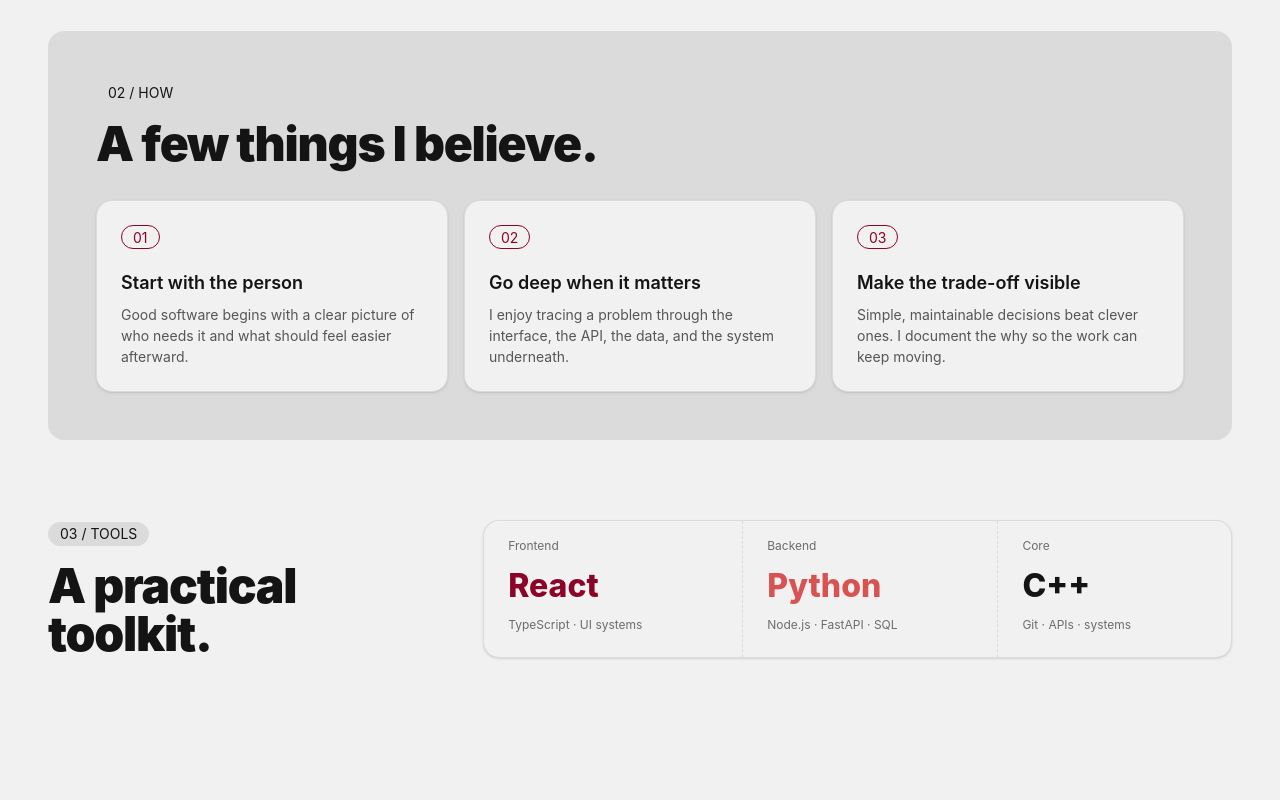
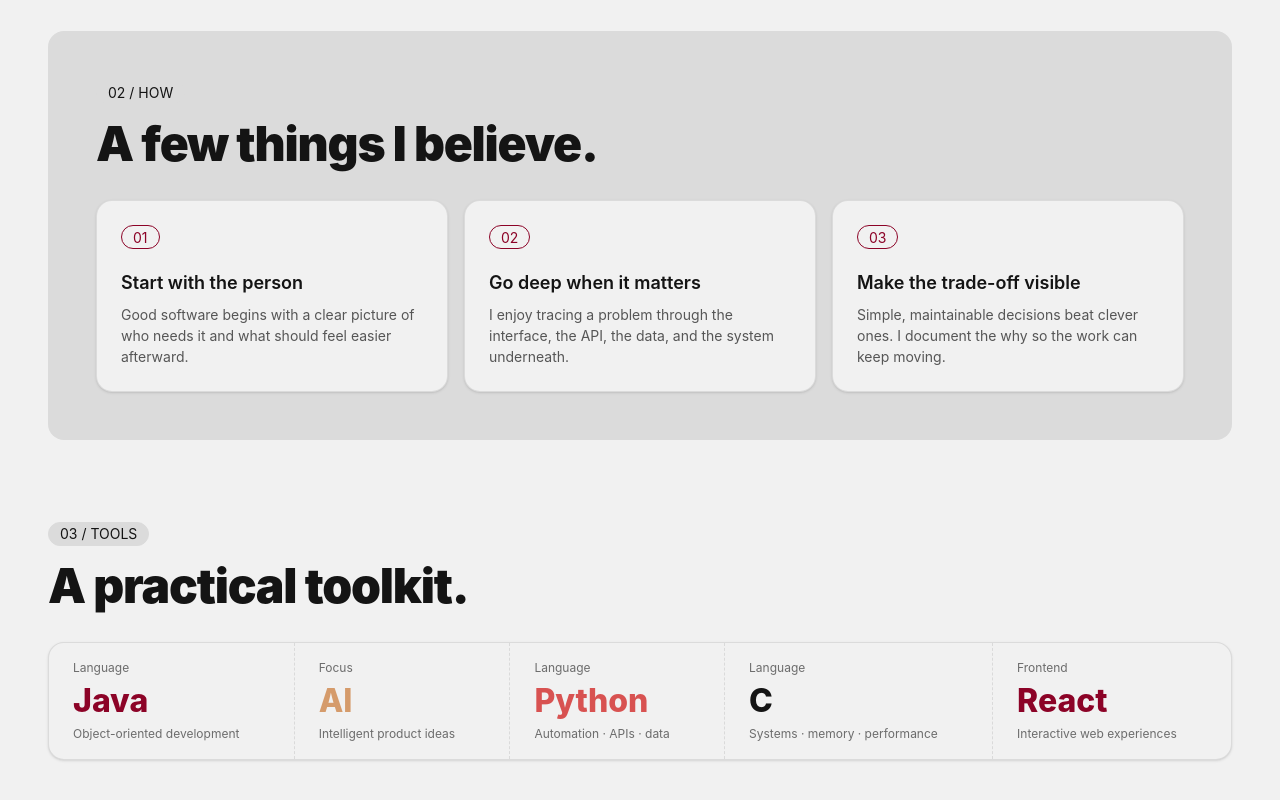
Before and after one commit to Rithabc/portfolio, a React (Vite) app: page /about in a window 1280 px wide. Shown: the part 1006-1806 px from the top of the page. Built offline with nearby package versions, Linux system fonts and the light colour scheme.

Commit message:
feat: update AboutPage layout and styling, add motion effects and content sections

```diff
--- a/src/components/AboutPage.tsx
+++ b/src/components/AboutPage.tsx
@@ -12,7 +12,7 @@
 
 function AboutPage() {
   return (
-    <main className="about-page mx-auto max-w-7xl px-4 py-12 sm:px-8 lg:px-12">
+    <main className="about-page mx-auto min-w-0 max-w-7xl overflow-x-hidden px-4 py-12 sm:px-8 lg:px-12">
       <section className="hero min-h-[32rem] rounded-box bg-base-200 px-4 py-12 shadow-sm sm:px-10 lg:px-16">
         <motion.div
           className="hero-content grid w-full max-w-none gap-12 p-0 lg:grid-cols-[1.15fr_0.85fr]"
@@ -80,15 +80,17 @@
         </div>
       </section>
 
-      <section className="grid gap-8 py-20 lg:grid-cols-[0.7fr_1.3fr]" aria-labelledby="about-toolkit-title">
+      <section className="grid gap-8 py-20" aria-labelledby="about-toolkit-title">
         <div>
           <div className="badge badge-ghost">03 / TOOLS</div>
           <h2 id="about-toolkit-title" className="mt-4 text-4xl font-black tracking-tight sm:text-5xl">A practical toolkit.</h2>
         </div>
-        <div className="stats stats-vertical border border-base-content/10 bg-base-100 shadow-sm sm:stats-horizontal">
-          <div className="stat"><div className="stat-title">Frontend</div><div className="stat-value text-primary">React</div><div className="stat-desc">TypeScript · UI systems</div></div>
-          <div className="stat"><div className="stat-title">Backend</div><div className="stat-value text-secondary">Python</div><div className="stat-desc">Node.js · FastAPI · SQL</div></div>
-          <div className="stat"><div className="stat-title">Core</div><div className="stat-value">C++</div><div className="stat-desc">Git · APIs · systems</div></div>
+        <div className="stats stats-vertical w-full min-w-0 max-w-full overflow-hidden border border-base-content/10 bg-base-100 shadow-sm sm:stats-horizontal">
+          <div className="stat min-w-0"><div className="stat-title">Language</div><div className="stat-value text-primary">Java</div><div className="stat-desc">Object-oriented development</div></div>
+          <div className="stat min-w-0"><div className="stat-title">Focus</div><div className="stat-value text-accent">AI</div><div className="stat-desc">Intelligent product ideas</div></div>
+          <div className="stat min-w-0"><div className="stat-title">Language</div><div className="stat-value text-secondary">Python</div><div className="stat-desc">Automation · APIs · data</div></div>
+          <div className="stat min-w-0"><div className="stat-title">Language</div><div className="stat-value">C</div><div className="stat-desc">Systems · memory · performance</div></div>
+          <div className="stat min-w-0"><div className="stat-title">Frontend</div><div className="stat-value text-primary">React</div><div className="stat-desc">Interactive web experiences</div></div>
         </div>
       </section>
     </main>
```
